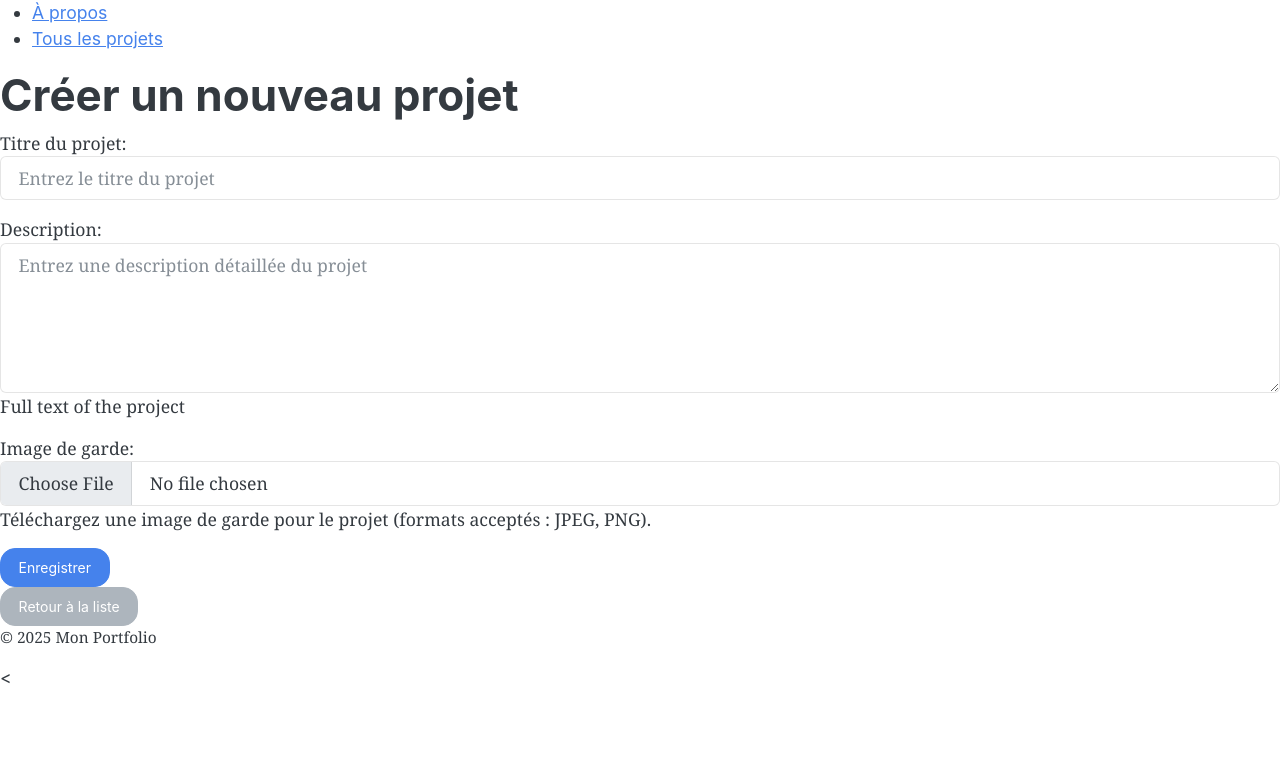
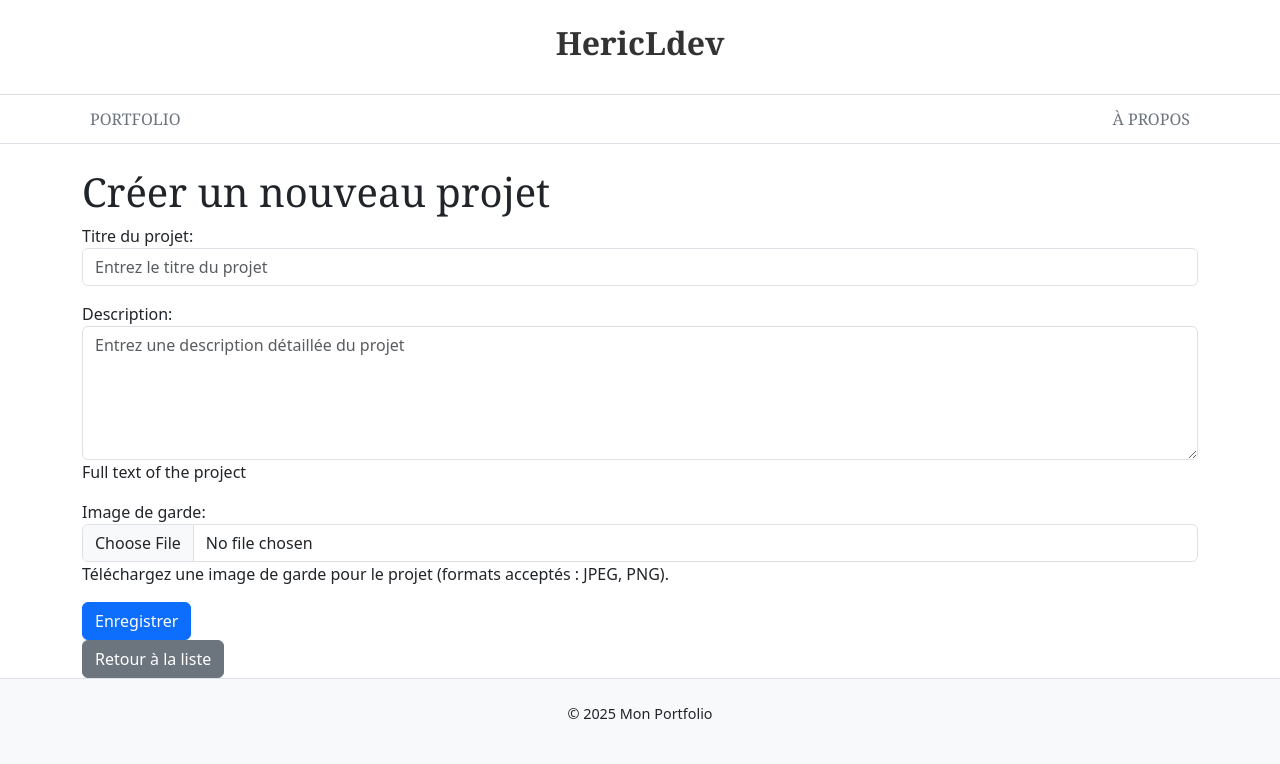
Before and after one commit to hericlibong/blog_django, a Django app: page /portfolio/projects/create/ in a window 1280 px wide. Shown: the top 764 px of the page. Run offline with Django 5.2, Linux system fonts and the light colour scheme.

Commit message:
added style first draft

```diff
--- a/django_blog/django_blog/urls.py
+++ b/django_blog/django_blog/urls.py
@@ -30,3 +30,4 @@ urlpatterns = [
 # Ajouter la gestion des médias en mode développement
 if settings.DEBUG:
     urlpatterns += static(settings.MEDIA_URL, document_root=settings.MEDIA_ROOT)
+    urlpatterns += static(settings.STATIC_URL, document_root=settings.STATIC_ROOT)
--- /dev/null
+++ b/django_blog/static/css/blog.css
@@ -0,0 +1,117 @@
+/* stylelint-disable @stylistic/selector-list-comma-newline-after */
+
+.blog-header-logo {
+    font-family: "Playfair Display", Georgia, "Times New Roman", serif/*rtl:Amiri, Georgia, "Times New Roman", serif*/;
+    font-size: 2.25rem;
+  }
+
+  .blog-header-logo:hover {
+    text-decoration: none;
+  }
+
+  h1, h2, h3, h4, h5, h6 {
+    font-family: "Playfair Display", Georgia, "Times New Roman", serif/*rtl:Amiri, Georgia, "Times New Roman", serif*/;
+  }
+
+  .flex-auto {
+    flex: 0 0 auto;
+  }
+
+  .h-250 { height: 250px; }
+  @media (min-width: 768px) {
+    .h-md-250 { height: 250px; }
+  }
+
+  /* Pagination */
+  .blog-pagination {
+    margin-bottom: 4rem;
+  }
+
+  /*
+   * Blog posts
+   */
+  .blog-post {
+    margin-bottom: 4rem;
+  }
+  .blog-post-meta {
+    margin-bottom: 1.25rem;
+    color: #727272;
+  }
+
+/* ✅ Nav-scroller pour la navigation */
+.nav-scroller {
+    background-color: #ffffff; /* Couleur de fond blanche */
+    overflow-x: auto;
+    white-space: nowrap;
+}
+
+.nav-scroller .container {
+    justify-content: space-between;
+}
+
+.nav-scroller a {
+    font-weight: 500;
+    text-decoration: none;
+    padding: 10px 15px;
+    transition: color 0.3s ease;
+    font-family: "Playfair Display", Georgia, "Times New Roman", serif; /*lien du navbar*/
+    text-transform: uppercase;
+}
+
+.nav-scroller a:hover {
+    color: #0056b3;
+}
+
+/* ✅ Header */
+header {
+    background-color: #ffffff;
+    padding: 20px 0;
+}
+
+header h1 {
+    font-size: 2rem;
+    font-weight: bold;
+    color: #333;
+}
+
+/* ✅ Footer */
+footer {
+    background-color: #f8f9fa;
+    padding: 20px 0;
+    font-size: 0.9rem;
+}
+
+/* ✅ About */
+.about-profile-img {
+    width: 100px;  /* Taille réduite */
+    height: 100px; /* Assurer une forme carrée avant d'arrondir */
+    border-radius: 50%; /* Rend l'image complètement arrondie */
+    object-fit: cover; /* S'assure que l'image remplit bien la zone */
+    display: block;
+    margin: 0 auto; /* Centre l'image dans le conteneur */
+}
+
+/* Ajuste la largeur des cartes et centre-les */
+
+
+/* Projet : Largeur réduite et centré */
+.project-card {
+    max-width: 80%;
+    margin: 0 auto;
+    border-radius: 10px;
+}
+
+/* L’image reste bien ajustée sans déformation */
+.project-img {
+    width: 100%;
+    height: 180px;
+    object-fit: scale-down;  /* Ajustement pour éviter la déformation */
+    border-top-right-radius: 10px;
+    border-bottom-right-radius: 10px;
+}
+
+/* Ajustement du contenu pour un bon alignement */
+.card-body {
+    padding: 20px;
+    text-align: left;  /* Assure un bon alignement du texte */
+}
--- a/django_blog/templates/base.html
+++ b/django_blog/templates/base.html
@@ -1,39 +1,46 @@
+{% load static %}
 <!DOCTYPE html>
-<html lang="en">
+<html lang="fr">
 <head>
     <meta charset="UTF-8">
     <meta name="viewport" content="width=device-width, initial-scale=1.0">
     <title>{% block title %}Mon Portfolio{% endblock %}</title>
+
     <!-- Bootstrap CSS -->
-
-
-<link href="https://cdn.jsdelivr.net/npm/bootswatch@5/dist/litera/bootstrap.min.css" rel="stylesheet">
+    <link href="https://cdn.jsdelivr.net/npm/bootstrap@5.3.0/dist/css/bootstrap.min.css" rel="stylesheet">
+    <link rel="stylesheet" href="{% static 'css/blog.css' %}">
 
 </head>
 <body>
-    <header>
-        <nav>
-            <ul>
-                <li><a href="{% url 'portfolio:about' %}">À propos</a></li>
-                <li><a href="{% url 'portfolio:project_list' %}">Tous les projets</a></li>
-                {% if user.is_authenticated and user.is_superuser %}
-                <li><a href="{% url 'portfolio:project_create' %}">Créer un projet</a></li>
-                {% endif %}
-            </ul>
-        </nav>
+
+    <!-- ✅ Header avec le titre -->
+    <header class="py-4 text-center border-bottom">
+        <h1 class="fw-bold">HericLdev</h1>
     </header>
-    <main>
+
+    <!-- ✅ Navbar avec nav-scroller -->
+    <nav class="nav-scroller py-1 mb-3 border-bottom">
+        <div class="container d-flex flex-wrap">
+            <a class="p-2 link-secondary" href="{% url 'portfolio:project_list' %}">PortFolio</a>
+            <a class="p-2 link-secondary" href="{% url 'portfolio:about' %}">À propos</a>
+            {% if user.is_authenticated and user.is_superuser %}
+            <a class="p-2 btn btn-primary text-white ms-auto" href="{% url 'portfolio:project_create' %}">Créer un projet</a>
+            {% endif %}
+        </div>
+    </nav>
+
+    <!-- ✅ Contenu principal -->
+    <main class="container mt-4">
         {% block content %}
-        <!-- Contenu spécifique de chaque page -->
         {% endblock %}
     </main>
-    <footer>
+
+    <!-- ✅ Pied de page -->
+    <footer class="text-center py-4 bg-light border-top">
         <p>&copy; 2025 Mon Portfolio</p>
     </footer>
+
     <!-- Bootstrap JS -->
-     <!-- Bootstrap JS -->
-     <script src="https://cdn.jsdelivr.net/npm/bootstrap@5.3.3/dist/js/bootstrap.bundle.min.js" integrity="sha384-YvpcrYf0tY3lHB60NNkmXc5s9fDVZLESaAA55NDzOxhy9GkcIdslK1eN7N6jIeHz" crossorigin="anonymous"></script>
-     <script src="https://cdn.jsdelivr.net/npm/bootstrap@5.0.2/dist/js/bootstrap.min.js" integrity="sha384-cVKIPhGWiC2Al4u+LWgxfKTRIcfu0JTxR+EQDz/bgldoEyl4H0zUF0QKbrJ0EcQF" crossorigin="anonymous"></script>
-     <
+    <script src="https://cdn.jsdelivr.net/npm/bootstrap@5.3.3/dist/js/bootstrap.bundle.min.js"></script>
 </body>
 </html>
```
Also changed, not shown: django_blog/portfolio/templates/portfolio/about.html (+1 -6 lines), django_blog/portfolio/templates/portfolio/project_list.html (+37 -26 lines), 1 other file.
